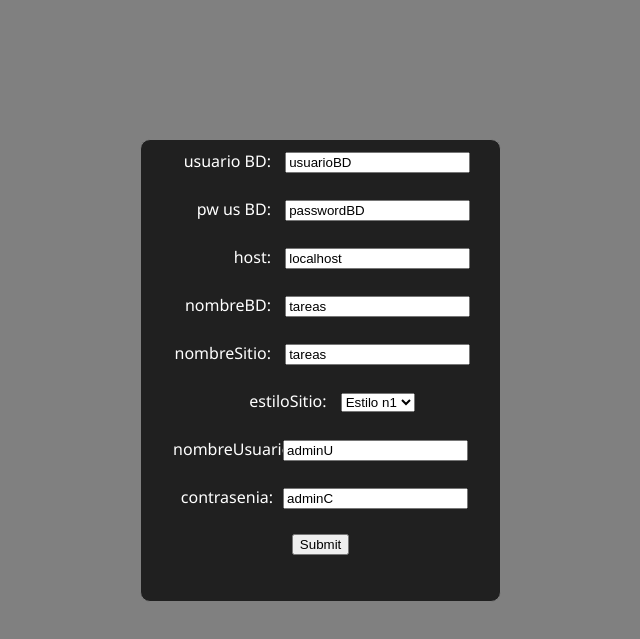
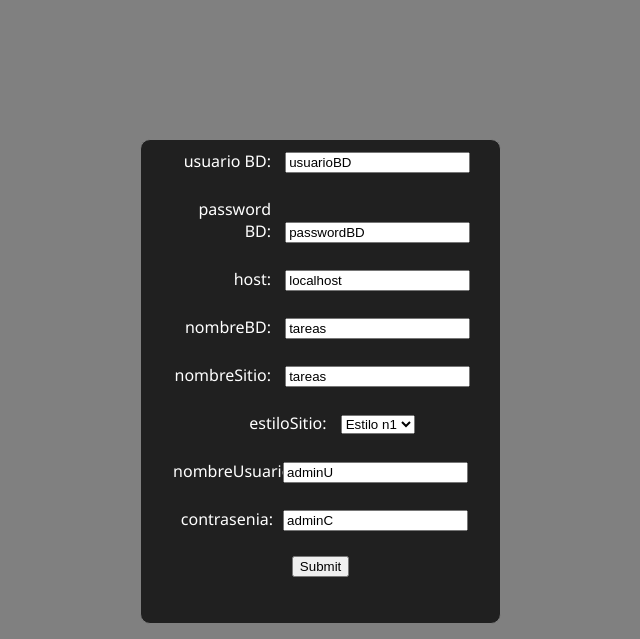
Before and after one commit to LeandroPennella/tareasPHP, a PHP site: page /TareasPHP/setup/indexInstalacion.php in a window 1280 px wide. Shown: the part 161-800 px from the top of the page, without its empty margins (400-1040 px from the left). Run offline with PHP 8.4, Linux system fonts and the light colour scheme.

Commit message:
1216>Final

```diff
--- a/TareasPHP/setup/indexInstalacion.php
+++ b/TareasPHP/setup/indexInstalacion.php
@@ -9,8 +9,9 @@
 <body>
 <div class="panel panelRegistro">
 <form action="instalador.php" method="post">
+
  <p><label>usuario BD: </label>				<input type="text" name="usuarioBD" value="usuarioBD" /></p>
- <p><label>pw us BD: </label>	<input type="text" name="contraseniaUsuarioBD" value="passwordBD" /></p>
+ <p><label>password BD: </label>	<input type="text" name="contraseniaUsuarioBD" value="passwordBD" /></p>
  <p><label>host: </label>					<input type="text" name="host" value="localhost" /></p>
  <p><label>nombreBD: </label>				<input type="text" name="nombreBD" value="tareas"/></p>
  <p><label>nombreSitio: </label>			<input type="text" name="nombreSitio" value="tareas"/></p>
@@ -24,6 +25,25 @@
  <p><label>nombreUsuario: </label><input type="text" name="nombreUsuario" value="adminU"/></p>
  <p><label>contrasenia: </label><input type="text" name="contrasenia" value="adminC"/></p>
  <p><input type="submit" /></p>
+
+<!--
+  <p><label>Usuario BD: </label>				<input type="text" name="usuarioBD"  /></p>
+ <p><label>Password BD: </label>	<input type="text" name="contraseniaUsuarioBD"  /></p>
+ <p><label>Host BD: </label>					<input type="text" name="host"  /></p>
+ <p><label>Nombre BD: </label>				<input type="text" name="nombreBD" /></p>
+ <p><label>Sitio: </label>			<input type="text" name="nombreSitio" /></p>
+ <p><label>Eestilo:</label>
+	 <select name="estiloSitio" >
+		 <option value="estilo1" selected>Estilo n1</option>
+		 <option value="estilo2">Estilo n2</option>
+		 <option value="estilo3">Estilo n3</option>
+	 </select>
+ </p>
+ <p><label>Usuario: </label><input type="text" name="nombreUsuario" /></p>
+ <p><label>Password: </label><input type="text" name="contrasenia" /></p>
+ <p><input type="submit" /></p>
+
+ -->
 </form>
 </div>
 </body>
```
